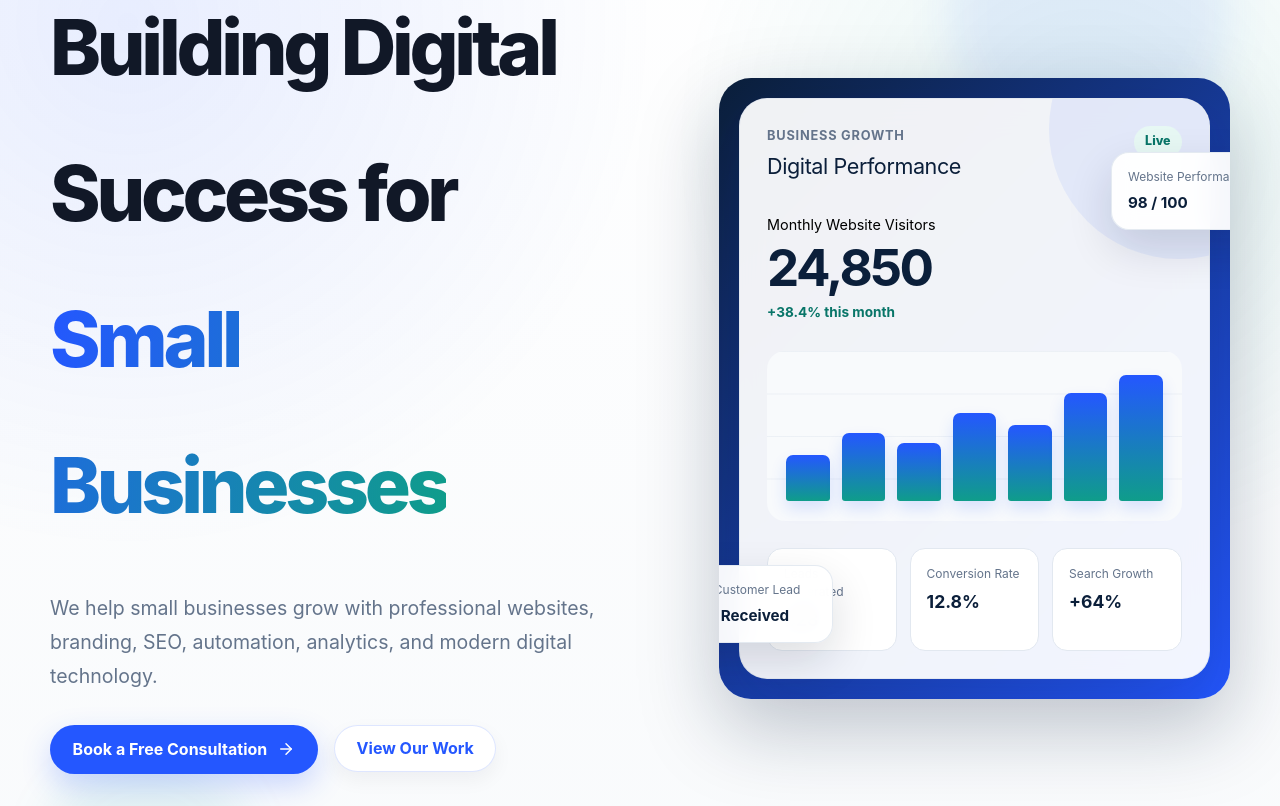
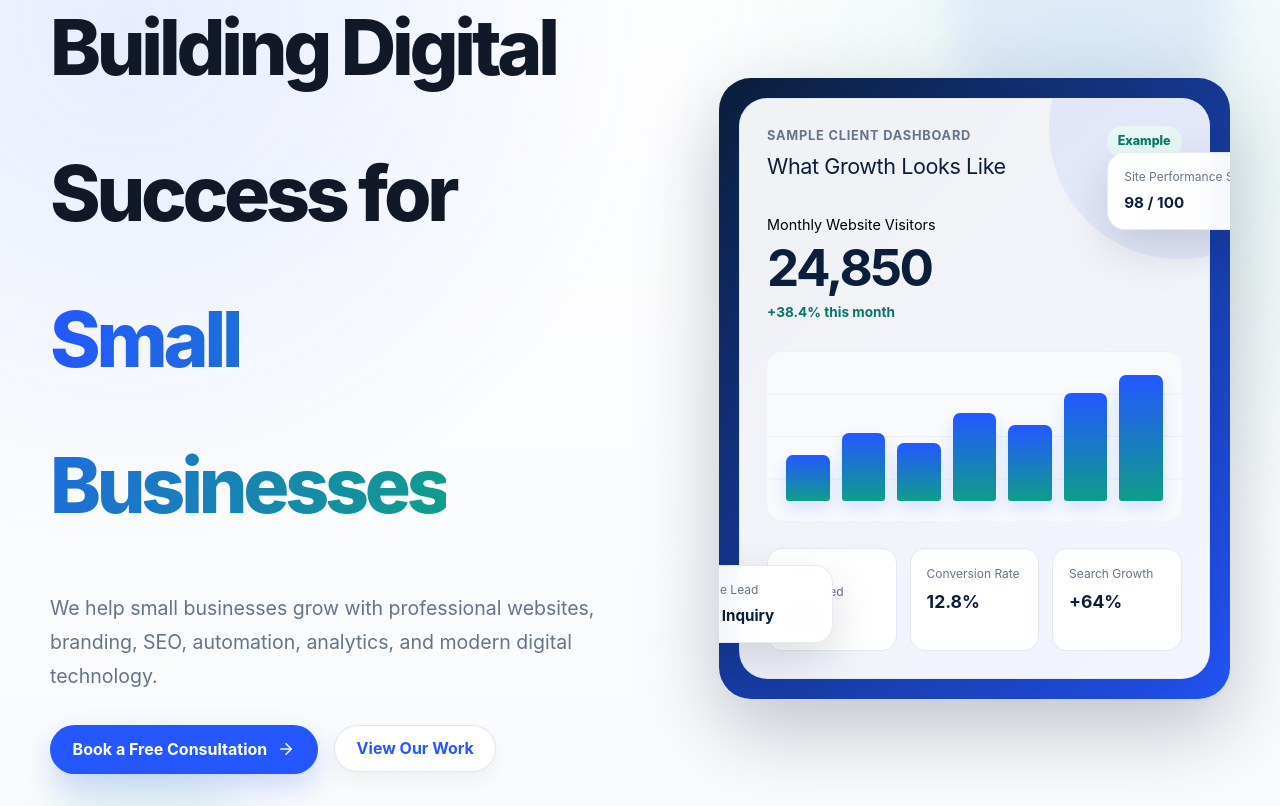
Before and after one commit to Akashys007-png/digital-growth-studio, a Next.js app: page / in a window 1280 px wide. Shown: the part 340-1146 px from the top of the page. Built offline with nearby package versions, Linux system fonts and the light colour scheme; no server answers.

Commit message:
Fix OG url bug, replace fake stats labels, add real favicon, wire up Calendly embed, fix lint errors

```diff
--- a/app/consultation/page.tsx
+++ b/app/consultation/page.tsx
@@ -1,2 +1,4 @@
 import ContactForm from "@/components/contact-form";
-import PageHero from "@/components/page-hero";export const metadata={title:"A focused conversation about your customers, goals, current website, and next practical step.",description:"The consultation is designed to clarify the opportunity, not pressure you into a purchase."};export default function Page(){return <><PageHero eyebrow="Book a Consultation" title="A focused conversation about your customers, goals, current website, and next practical step." copy="The consultation is designed to clarify the opportunity, not pressure you into a purchase."/><section className="section"><div className="container"><div className="grid2"><div><h2>What to expect</h2><ul><li>Business and customer overview</li><li>Current website or digital challenges</li><li>Priority features and timeline</li><li>Recommended next step</li></ul><h2>Prepare</h2><p className="lead">Bring your existing website, examples you like, key services, target customers, and any known deadlines.</p><div className="card"><h3>Calendly placeholder</h3><p className="muted">Set NEXT_PUBLIC_CALENDLY_URL and replace this block with the approved embed.</p></div></div><ContactForm/></div></div></section></>}
+import PageHero from "@/components/page-hero";
+import CalendlyEmbed from "@/components/CalendlyEmbed";
+export const metadata={title:"A focused conversation about your customers, goals, current website, and next practical step.",description:"The consultation is designed to clarify the opportunity, not pressure you into a purchase."};export default function Page(){return <><PageHero eyebrow="Book a Consultation" title="A focused conversation about your customers, goals, current website, and next practical step." copy="The consultation is designed to clarify the opportunity, not pressure you into a purchase."/><section className="section"><div className="container"><div className="grid2"><div><h2>What to expect</h2><ul><li>Business and customer overview</li><li>Current website or digital challenges</li><li>Priority features and timeline</li><li>Recommended next step</li></ul><h2>Prepare</h2><p className="lead">Bring your existing website, examples you like, key services, target customers, and any known deadlines.</p><CalendlyEmbed /></div><ContactForm/></div></div></section></>}
--- a/app/error.tsx
+++ b/app/error.tsx
@@ -33,7 +33,7 @@ export default function GlobalError({
         </h1>
 
         <p className="mt-6 text-lg text-gray-600">
-          We couldn't complete your request. Please try again or return to the homepage.
+          We couldn&apos;t complete your request. Please try again or return to the homepage.
         </p>
 
         <div className="mt-10 flex flex-wrap justify-center gap-4">
--- a/app/page.tsx
+++ b/app/page.tsx
@@ -22,7 +22,7 @@ export const metadata: Metadata = {
     title: "Digital Growth Studio",
     description:
       "Helping small businesses grow through modern websites, branding, SEO, and automation.",
-    url: "https://digitalgrowthstudio.pro",
+    url: "/",
     siteName: "Digital Growth Studio",
 
     images: [
--- /dev/null
+++ b/components/CalendlyEmbed.tsx
@@ -0,0 +1,35 @@
+"use client";
+
+import Script from "next/script";
+
+export default function CalendlyEmbed() {
+  const calendlyUrl = process.env.NEXT_PUBLIC_CALENDLY_URL;
+  const isConfigured = calendlyUrl && !calendlyUrl.includes("your-link");
+
+  if (!isConfigured) {
+    return (
+      <div className="card">
+        <h3>Booking calendar not connected yet</h3>
+        <p className="muted">
+          Set NEXT_PUBLIC_CALENDLY_URL in .env.local (and in your hosting
+          provider&apos;s environment variables) to show the live booking
+          calendar here.
+        </p>
+      </div>
+    );
+  }
+
+  return (
+    <>
+      <div
+        className="calendly-inline-widget"
+        data-url={calendlyUrl}
+        style={{ minWidth: "320px", height: "700px" }}
+      />
+      <Script
+        src="https://assets.calendly.com/assets/external/widget.js"
+        strategy="lazyOnload"
+      />
+    </>
+  );
+}
--- a/components/contact/ContactHero.tsx
+++ b/components/contact/ContactHero.tsx
@@ -17,13 +17,13 @@ export default function ContactHero() {
         <span className="contact-badge">Contact Us</span>
 
         <h1>
-          Let's Start Your
+          Let&apos;s Start Your
           <span> Next Project</span>
         </h1>
 
         <p>
-          Whether you're launching a new business, redesigning your website, or
-          looking to improve your digital presence, we'd love to learn about
+          Whether you&apos;re launching a new business, redesigning your website, or
+          looking to improve your digital presence, we&apos;d love to learn about
           your goals and discuss how we can help.
         </p>
 
--- a/components/portfolio/ProjectTimeline.tsx
+++ b/components/portfolio/ProjectTimeline.tsx
@@ -14,7 +14,7 @@ export default function ProjectTimeline({
         <div className="project-timeline-heading">
           <h2>Project Timeline</h2>
           <p>
-            From discovery to launch, here's how the project
+            From discovery to launch, here&apos;s how the project
             was planned and delivered.
           </p>
         </div>
--- a/components/sections/Hero.tsx
+++ b/components/sections/Hero.tsx
@@ -86,14 +86,14 @@ export default function Hero() {
             <div className="dashboard-header">
               <div>
                 <p className="dashboard-label">
-                  Business Growth
+                  Sample Client Dashboard
                 </p>
 
-                <h2>Digital Performance</h2>
+                <h2>What Growth Looks Like</h2>
               </div>
 
               <span className="dashboard-status">
-                Live
+                Example
               </span>
             </div>
 
@@ -134,13 +134,13 @@ export default function Hero() {
           </div>
 
           <div className="floating-card floating-card-top">
-            <span>Website Performance</span>
+            <span>Site Performance Score</span>
             <strong>98 / 100</strong>
           </div>
 
           <div className="floating-card floating-card-bottom">
-            <span>New Customer Lead</span>
-            <strong>Just Received</strong>
+            <span>Sample Lead</span>
+            <strong>New Inquiry</strong>
           </div>
         </motion.div>
       </div>
```
Also changed, not shown: public/apple-touch-icon.png (added), 1 other file (tests, documents, lock files or other folders).
